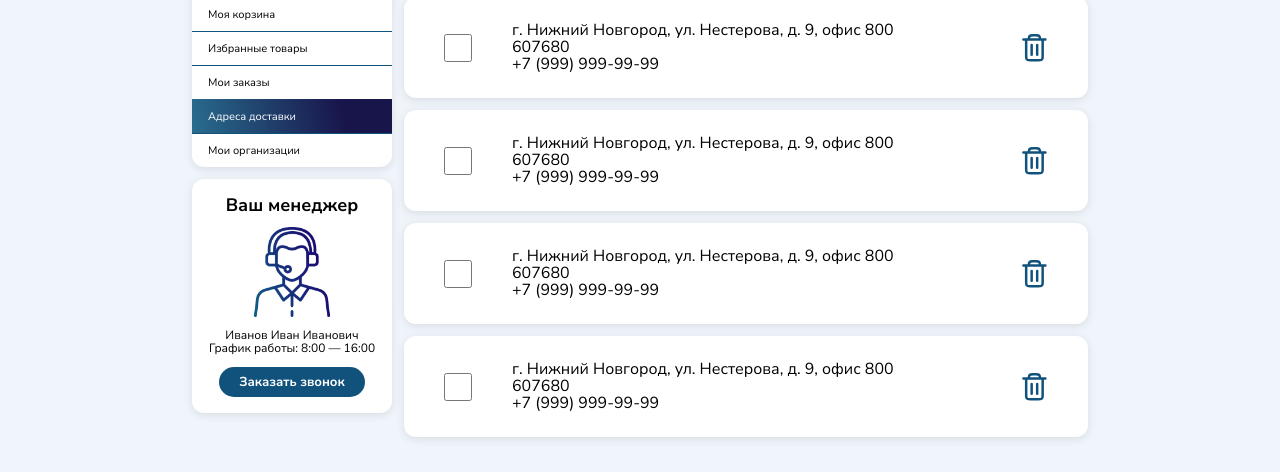
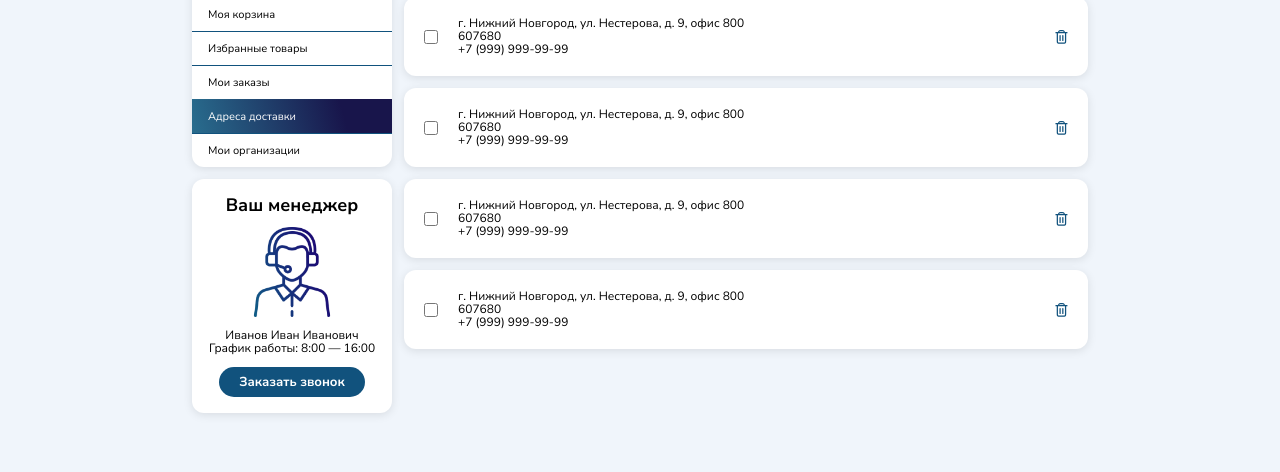
Before and after one commit to sjwopi/new-specprivod, a plain HTML site: page profile-delivery.html in a window 1280 px wide. Shown: the part 176-648 px from the top of the page. Drawn offline with Linux system fonts and the light colour scheme; a web font is replaced by a local one.

Commit message:
fix profileDelivery

```diff
--- a/scss/_profileDelivery.scss
+++ b/scss/_profileDelivery.scss
@@ -33,19 +33,45 @@
   }
 }
 
-@media screen and (max-width: 1000px) {
+@media screen and (max-width: 1600px) {
   .deliveryItem {
     gap: 20px;
     padding: 20px;
 
     &__checkbox {
-      width: 23px;
-      height: 23px;
+      width: 16px;
+      height: 16px;
+    }
+
+    p {
+      font-size: 13px;
+      line-height: 14px;
     }
 
     &__delete {
-      width: 23px;
-      height: 23px;
+      width: 16px;
+      height: 16px;
+    }
+  }
+}
+@media screen and (max-width: 1400px) {
+  .deliveryItem {
+    gap: 20px;
+    padding: 20px;
+
+    &__checkbox {
+      width: 14px;
+      height: 14px;
+    }
+
+    p {
+      font-size: 12px;
+      line-height: 13px;
+    }
+
+    &__delete {
+      width: 14px;
+      height: 14px;
     }
   }
 }
```
Also changed, not shown: css/index.css.
